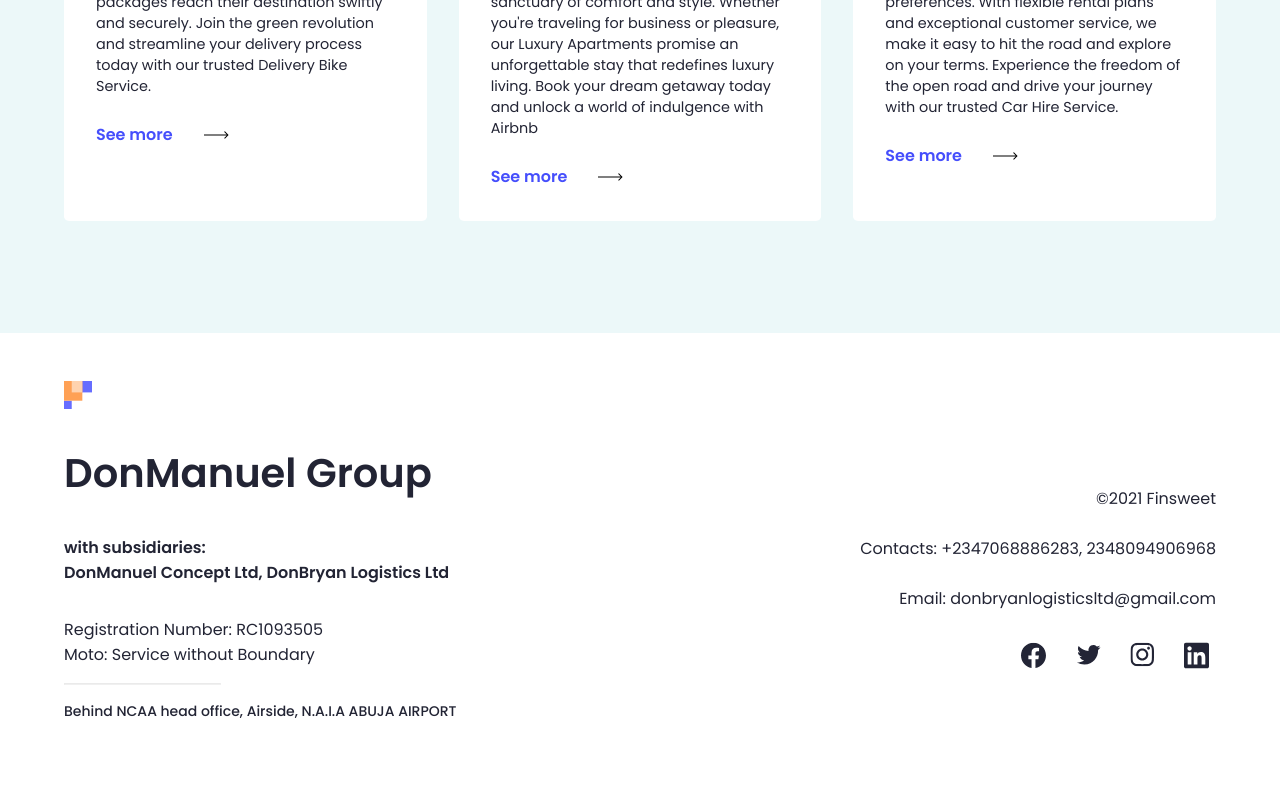
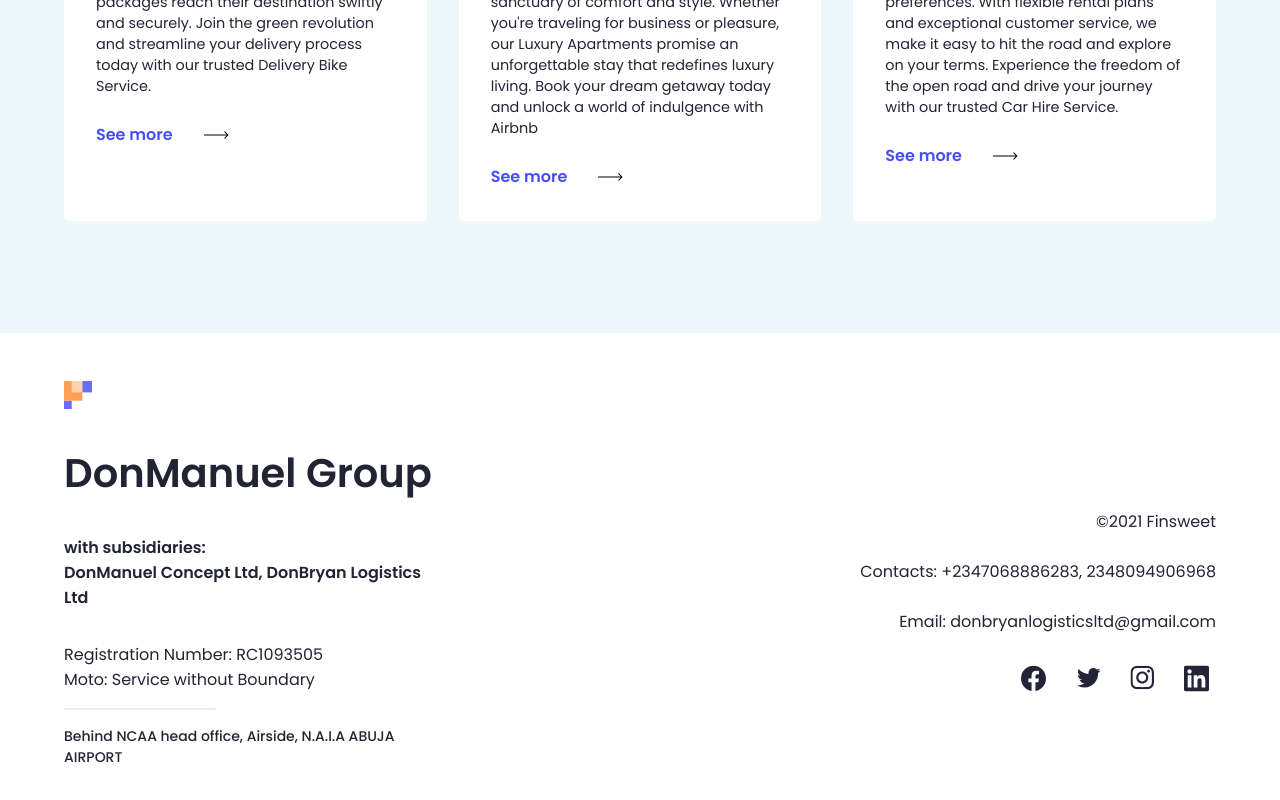
Before and after one commit to codepraycode/finsweet, a Next.js app: page /ads in a window 1280 px wide. Shown: the part 1823-2623 px from the top of the page. Built offline with nearby package versions, Linux system fonts and the light colour scheme.

Commit message:
fixed footer

```diff
--- a/src/components/Footer.tsx
+++ b/src/components/Footer.tsx
@@ -108,37 +108,6 @@
 
                 <FooterDetails />
             </Section>
-
-            <footer className="bg-orange">
-                    {/* <div className="container footer-bottom">
-
-                        <Logo negative/>
-
-                        <span className="copyright">
-                            {footer.copyright}
-                        </span>
-
-
-                        <ul role="list" className="socials">
-                            {
-                                footer.socials.map((item, i)=>(
-                                    <li key={i}>
-                                        <Link
-                                            href={"/"}
-                                            style={{
-                                                backgroundImage:`url(${item.icon.url})`
-                                            }}
-                                        >
-                                            {item.name}
-                                        </Link>
-                                    </li>
-                                ))
-                            }
-                        </ul>
-
-                    </div> */}
-
-            </footer>
         </>
     )
 }
--- a/src/styles/styles.scss
+++ b/src/styles/styles.scss
@@ -928,6 +928,7 @@
         //     }
     @include flex;
     flex-direction: column;
+        row-gap: 5rem;
 
     @include mixins.md {
         flex-direction: row;
@@ -1020,23 +1021,28 @@
 
     div.info {
         // background-color: red;
-        width: 50%;
+        width: 50rem;
+        max-width: 100%;
 
         p {
             text-align: end;
             // background-color: red
+
+            @include mixins.sm {
+                text-align: center
+            }
         }
 
         ul {
             @include flex;
             // margin-left: auto;
-            justify-content: flex-end;
+            justify-content: center;
 
             gap: 1rem;
 
-
             @include mixins.md {
-                margin-left: auto;
+                justify-content: flex-end;
+                // margin-left: auto;
             }
 
             li a {
```
